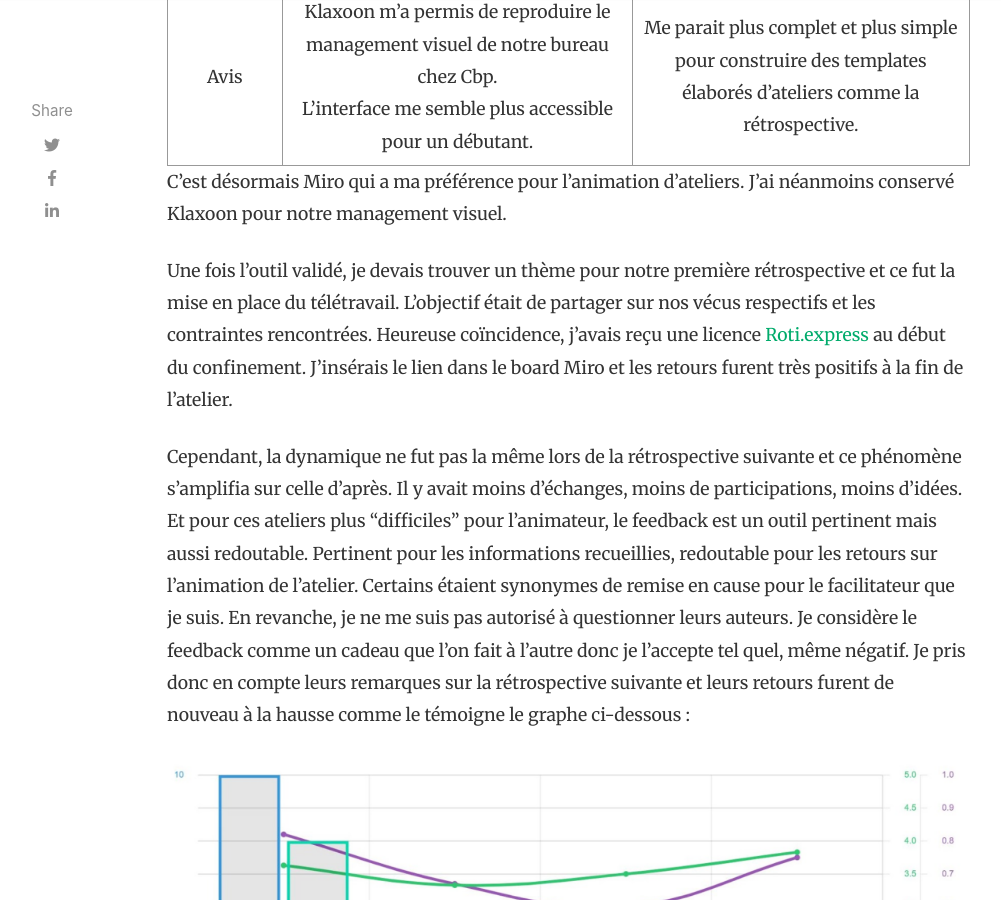
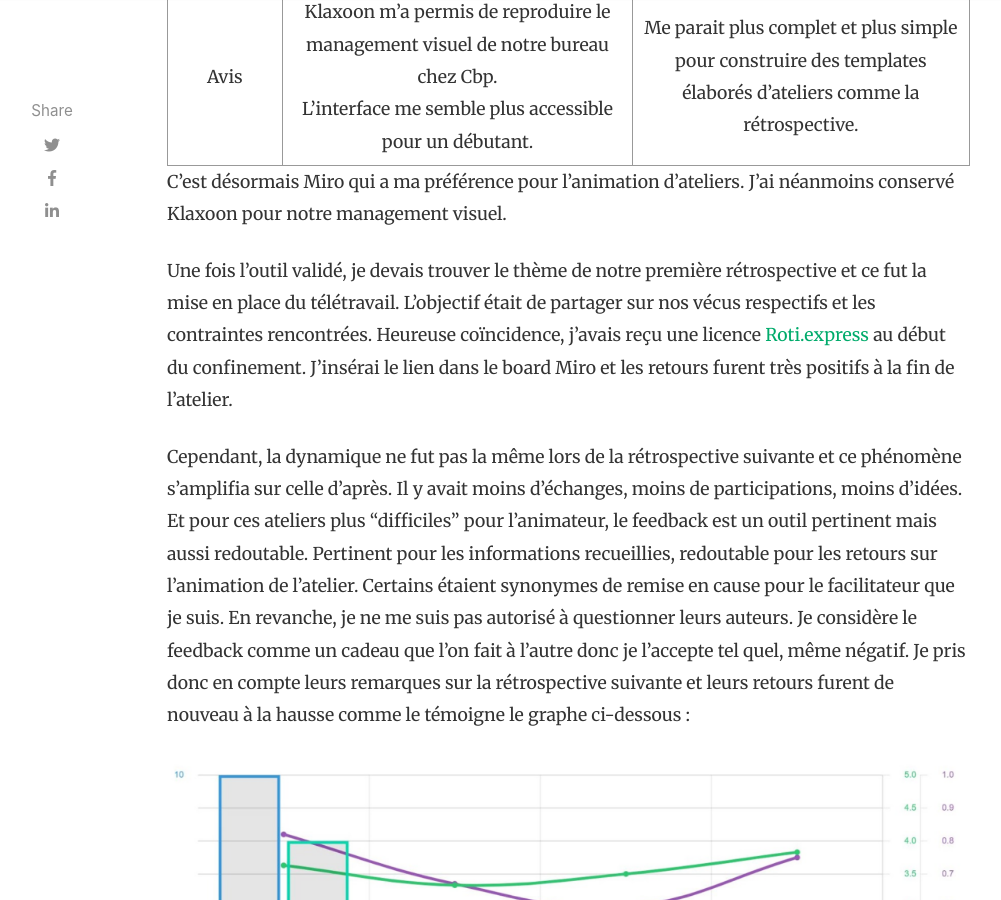
Before and after one commit to etienne-chevillard-cbp/cbp-group.github.io, a Jekyll site: the page built from _posts/2020-07-09-feedback.md, in a window 1280 px wide and 900 px high, scrolled down 2186 px. Shown: the whole window, without its empty margins (118-1119 px from the left). Built offline with Jekyll 4.4.1, drawn with Linux system fonts in a browser that asks for light colours; nearby versions of some CDN libraries; comment, search, counter and statistics services are not loaded.

Commit message:
Update _posts/2020-07-09-feedback.md
Co-authored-by: Ludovic Ronsin <ludovic.ronsin@cbp-group.com>

```diff
--- a/_posts/2020-07-09-feedback.md
+++ b/_posts/2020-07-09-feedback.md
@@ -34,7 +34,7 @@ Je testai deux outils : [Klaxoon](https://klaxoon.com/) et [Miro](https://miro.c
 
 C’est désormais Miro qui a ma préférence pour l’animation d’ateliers. J’ai néanmoins conservé Klaxoon pour notre management visuel.
 
-Une fois l’outil validé, je devais trouver un thème pour notre première rétrospective et ce fut la mise en place du télétravail. L’objectif était de partager sur nos vécus respectifs et les contraintes rencontrées. Heureuse coïncidence, j’avais reçu une licence [Roti.express](https://roti.express/) au début du confinement. J’insérais le lien dans le board Miro et les retours furent très positifs à la fin de l’atelier.
+Une fois l’outil validé, je devais trouver le thème de notre première rétrospective et ce fut la mise en place du télétravail. L’objectif était de partager sur nos vécus respectifs et les contraintes rencontrées. Heureuse coïncidence, j’avais reçu une licence [Roti.express](https://roti.express/) au début du confinement. J’insérai le lien dans le board Miro et les retours furent très positifs à la fin de l’atelier.
 
 Cependant, la dynamique ne fut pas la même lors de la rétrospective suivante et ce phénomène s’amplifia sur celle d’après. Il y avait moins d’échanges, moins de participations, moins d’idées.
 Et pour ces ateliers plus “difficiles” pour l’animateur, le feedback est un outil pertinent mais aussi redoutable. Pertinent pour les informations recueillies, redoutable pour les retours sur l’animation de l’atelier. Certains étaient synonymes de remise en cause pour le facilitateur que je suis. En revanche, je ne me suis pas autorisé à questionner leurs auteurs. Je considère le feedback comme un cadeau que l’on fait à l’autre donc je l’accepte tel quel, même négatif.
```
